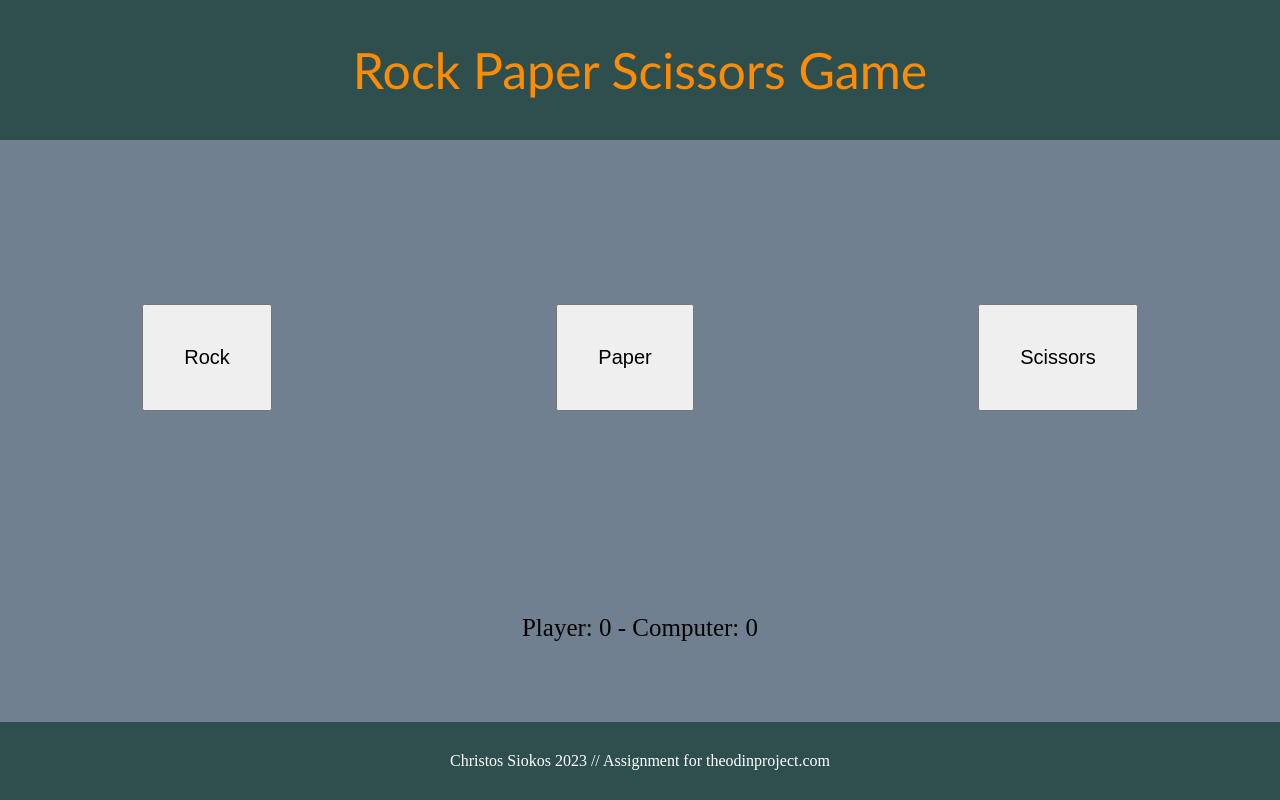
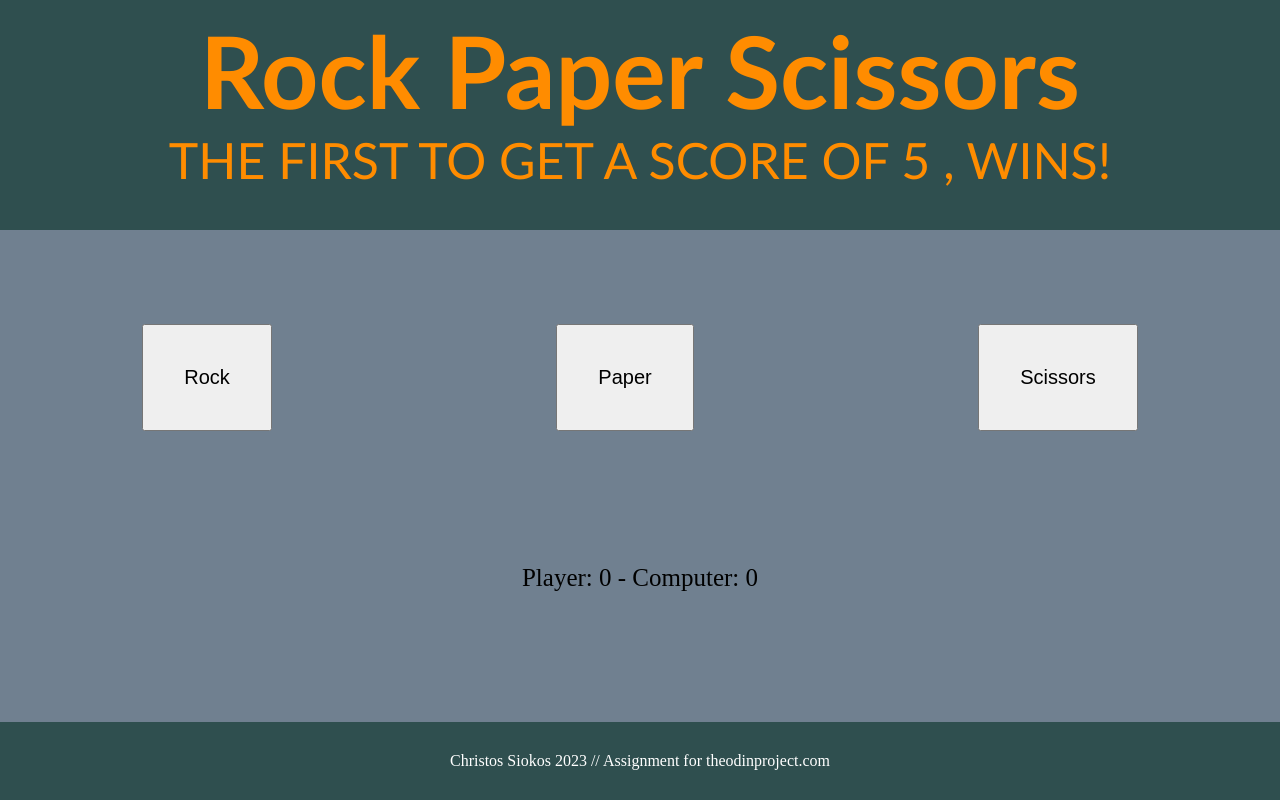
Before and after one commit to csiokos/rock-paper-scissors-odinprjct, a plain HTML site: page index.html in a window 1280 px wide. Drawn offline with Linux system fonts and the light colour scheme.

Commit message:
added a different heading, changed the padding of the play-again div, deleted the to.lower.case line in js file

```diff
--- a/index.html
+++ b/index.html
@@ -9,7 +9,8 @@
 </head>
 <body>
     <div class="header">
-        <div>Rock Paper Scissors Game</div>
+        <div><h1>Rock Paper Scissors</h1></div>
+        <div>THE FIRST TO GET A SCORE OF 5 , WINS!</div>
     </div>
 
     <div class="main-page">
--- a/javascript.js
+++ b/javascript.js
@@ -11,9 +11,6 @@ function getComputerChoice() {
 }
 
 function playRound(playerSelection, computerSelection) {
-  playerSelection = playerSelection.toLowerCase();
-
-
     if (playerSelection === computerSelection) {
         return "Draw!";
     } else if (playerSelection === "rock") {
--- a/style.css
+++ b/style.css
@@ -41,13 +41,20 @@ button{
 
 .header{
     display: flex;
+    flex-direction: column;
     justify-content: center;
     align-items: center;
-    padding: 40px;
+    padding-top: 10px;
+    padding-bottom: 40px;
     background-color:darkslategray;
     color: darkorange;
     font-family: 'Gill Sans', 'Gill Sans MT', Calibri, 'Trebuchet MS', sans-serif;
     font-size: 50px;
+}
+
+h1{
+    padding: 0;
+    margin:0;
 }
 
 .footer{
@@ -70,3 +77,7 @@ button{
 #play-again-button{
     padding: 10px;
 }
+
+.play-again{
+    padding-bottom: 50px;
+}
```
